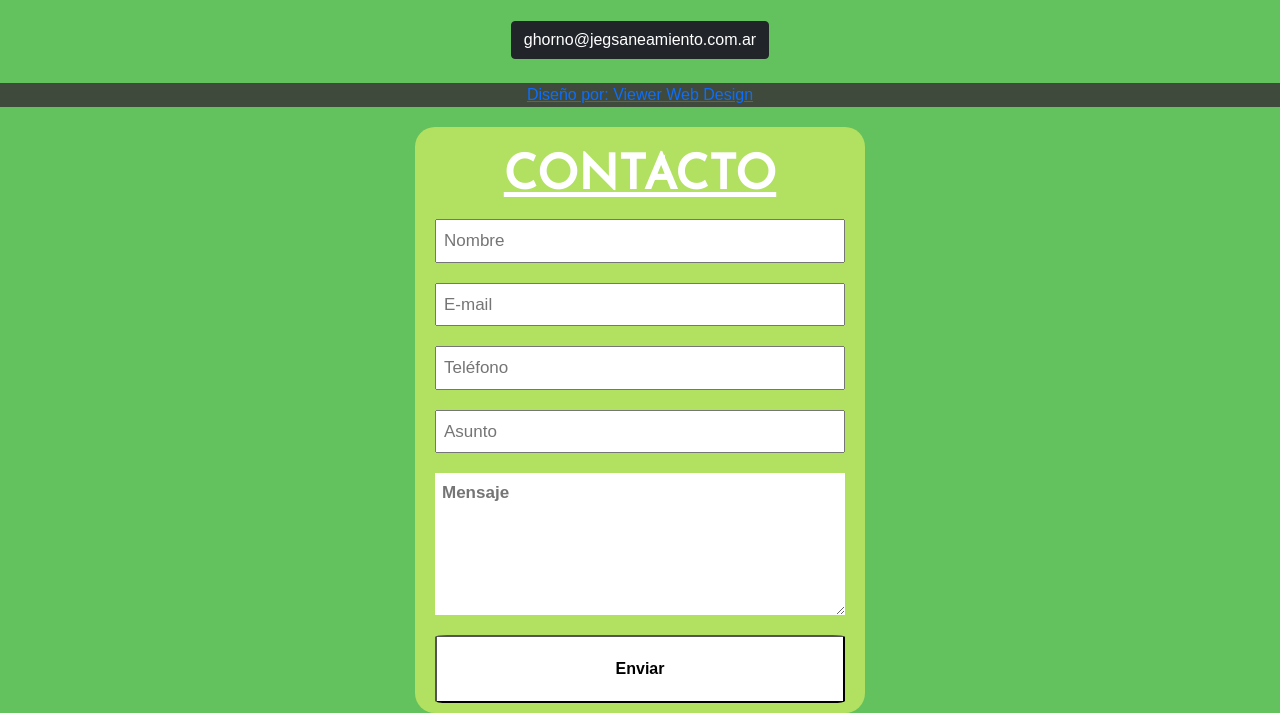
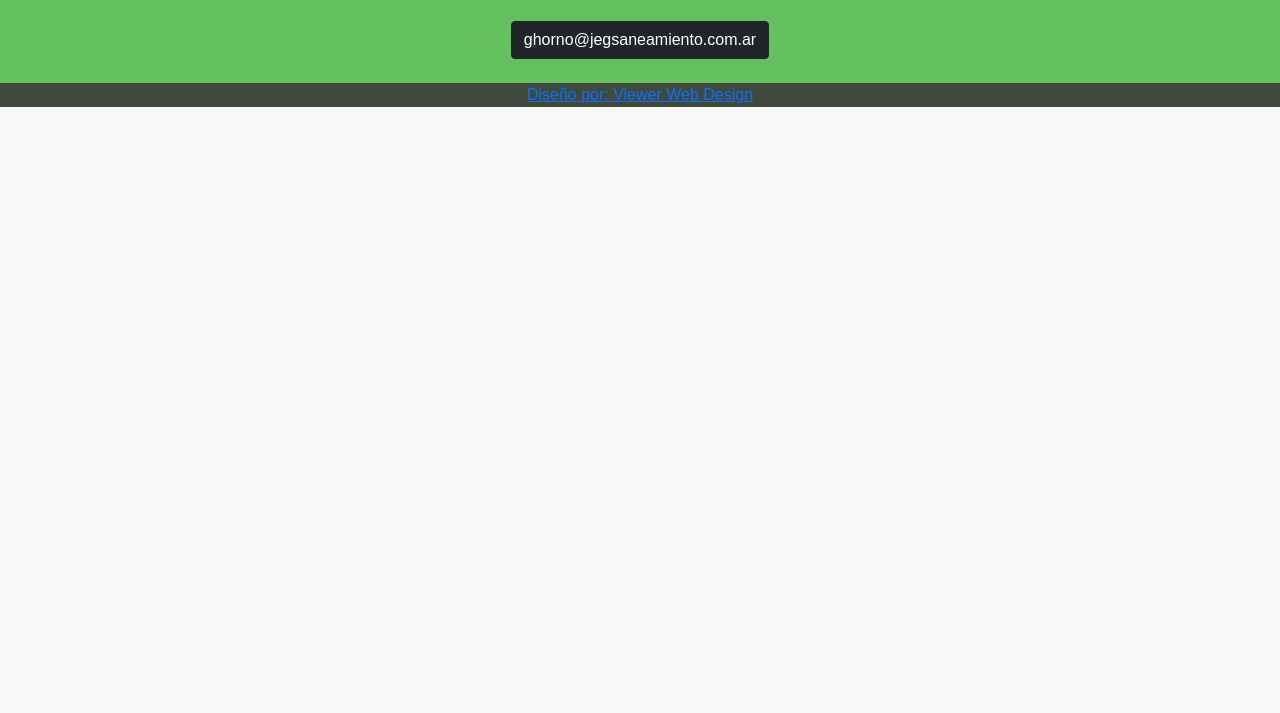
Before and after one commit to viewerwebdesign/jeg-saneamientourbano, a plain HTML site: page index.html in a window 1280 px wide. Shown: the part 3017-3730 px from the top of the page. After the commit the page ends 3124 px from the top, so only its background shows below. Drawn offline with nearby package versions, Linux system fonts and the light colour scheme.

Commit message:
Add files via upload

```diff
--- a/index.html
+++ b/index.html
@@ -304,7 +304,7 @@
             <!-- www.viewerwebdesign.com -->
 
         </div>
-        <form action="enviar.php" method="post">
+        <!-- <form action="enviar.php" method="post">
             <h2>CONTACTO</h2>
             <input type="text" name="nombre" placeholder="Nombre" required >
             <input type="email" name="email" placeholder="E-mail" required>
@@ -312,7 +312,7 @@
             <input type="text" name="asunto" placeholder="Asunto" required>
             <textarea name="mensaje" id="" cols="30" rows="5" placeholder="Mensaje" required></textarea>
             <button type="submit" class="boton-form" value="Enviar">Enviar</button>
-        </form>
+        </form> -->
     </footer>
 
 
```
